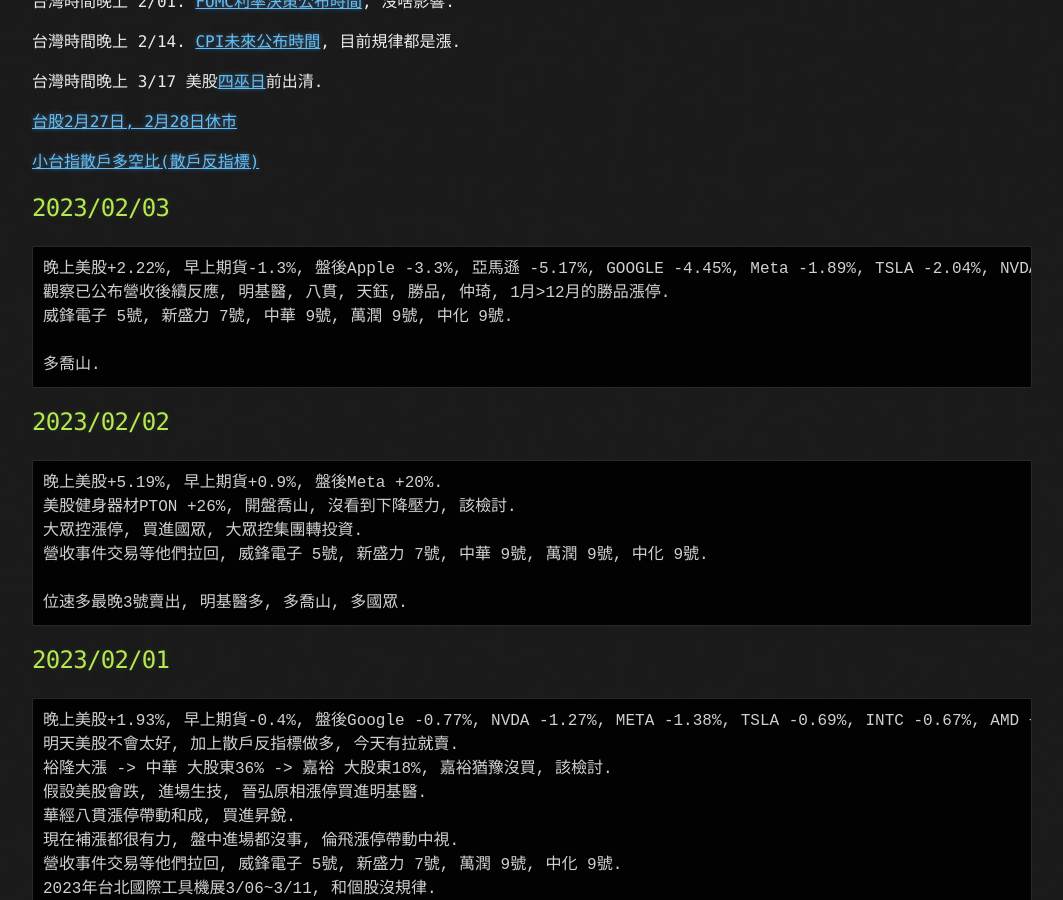
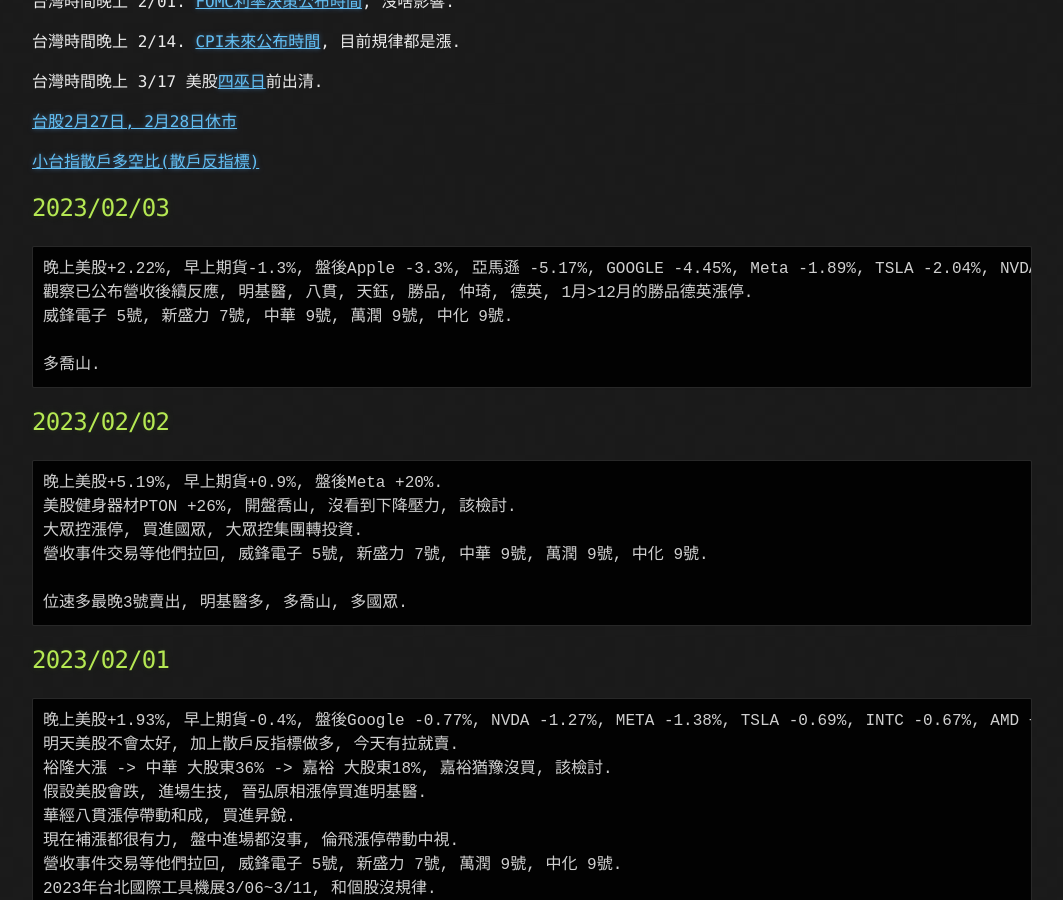
Before and after one commit to lepg5487/Stock_God, a Jekyll site: the page built from index.md, in a window 1280 px wide and 900 px high, scrolled down 428 px. Shown: the whole window, without its empty margins (108-1171 px from the left). Built offline with Jekyll 4.4.1, drawn with Linux system fonts in a browser that asks for light colours; our own code applies the rules of GitHub Pages for plain Markdown files.

Commit message:
Update index.md

````diff
--- a/index.md
+++ b/index.md
@@ -23,7 +23,7 @@
 ## 2023/02/03
 ```
 晚上美股+2.22%, 早上期貨-1.3%, 盤後Apple -3.3%, 亞馬遜 -5.17%, GOOGLE -4.45%, Meta -1.89%, TSLA -2.04%, NVDA -2.11%.
-觀察已公布營收後續反應, 明基醫, 八貫, 天鈺, 勝品, 仲琦, 1月>12月的勝品漲停.
+觀察已公布營收後續反應, 明基醫, 八貫, 天鈺, 勝品, 仲琦, 德英, 1月>12月的勝品德英漲停.
 威鋒電子 5號, 新盛力 7號, 中華 9號, 萬潤 9號, 中化 9號.
 
 多喬山.
````
